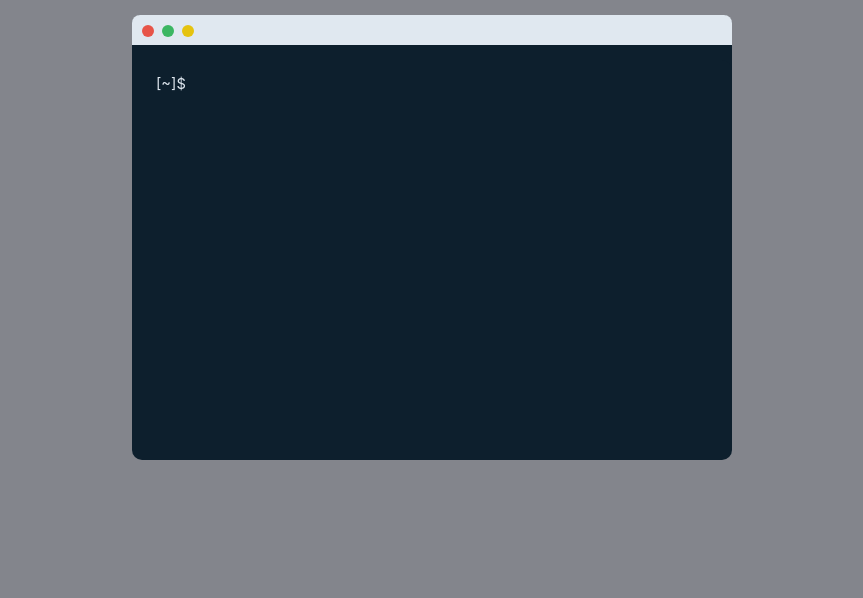
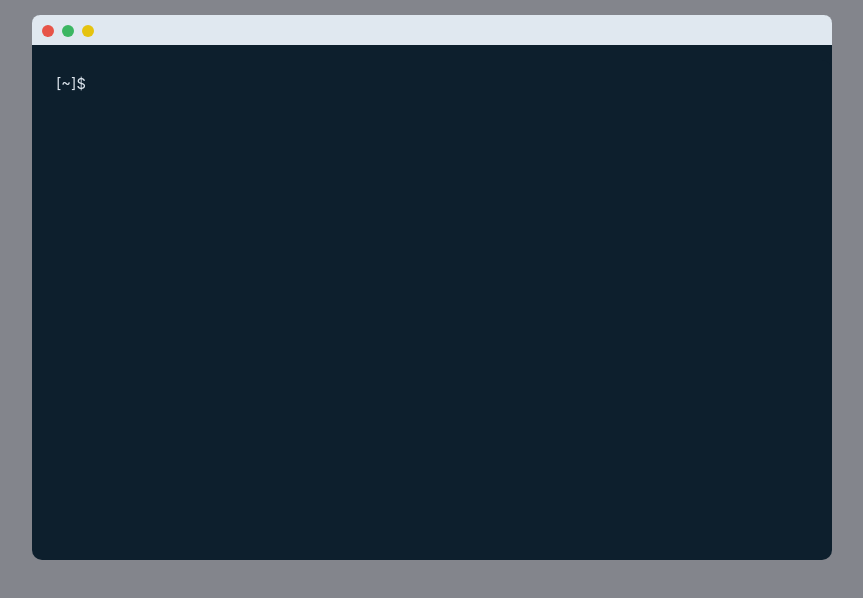
Before and after one commit to gferrate/gferrate.github.io, a plain HTML site: page gferrate.github.io/index.html in a window 1280 px wide. Shown: the whole page, without its empty margins (208-1071 px from the left). Drawn offline with nearby package versions, Linux system fonts and the light colour scheme.

Commit message:
gb pages

```diff
--- a/style.css
+++ b/gferrate.github.io/style.css
@@ -1,5 +1,7 @@
 body {
     background-color: #83858C;
+    padding-right: 1rem;
+    padding-left: 1rem;
 }
 
 .writable {
@@ -29,8 +31,8 @@ body {
 
 .terminal_window {
     margin: 0 auto;
-    width: 600px;
-    height: 400px;
+    max-width: 800px;
+    max-height: 500px;
     tex-align: left;
     margin-top: 15px;
     postion: relative;
```
Also changed, not shown: gferrate.github.io/index.html (renamed from index.html), gferrate.github.io/script.js (renamed from script.js).
